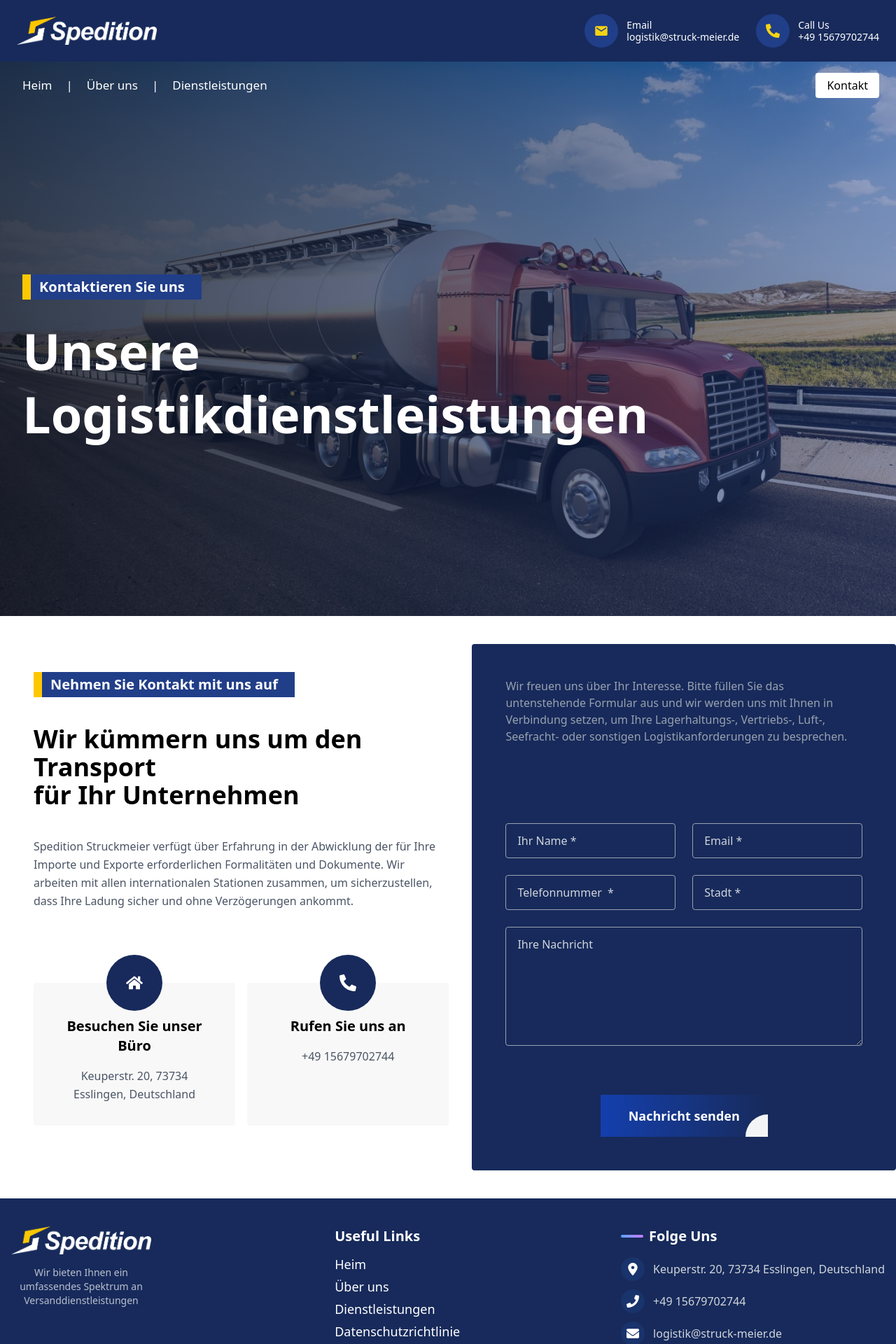
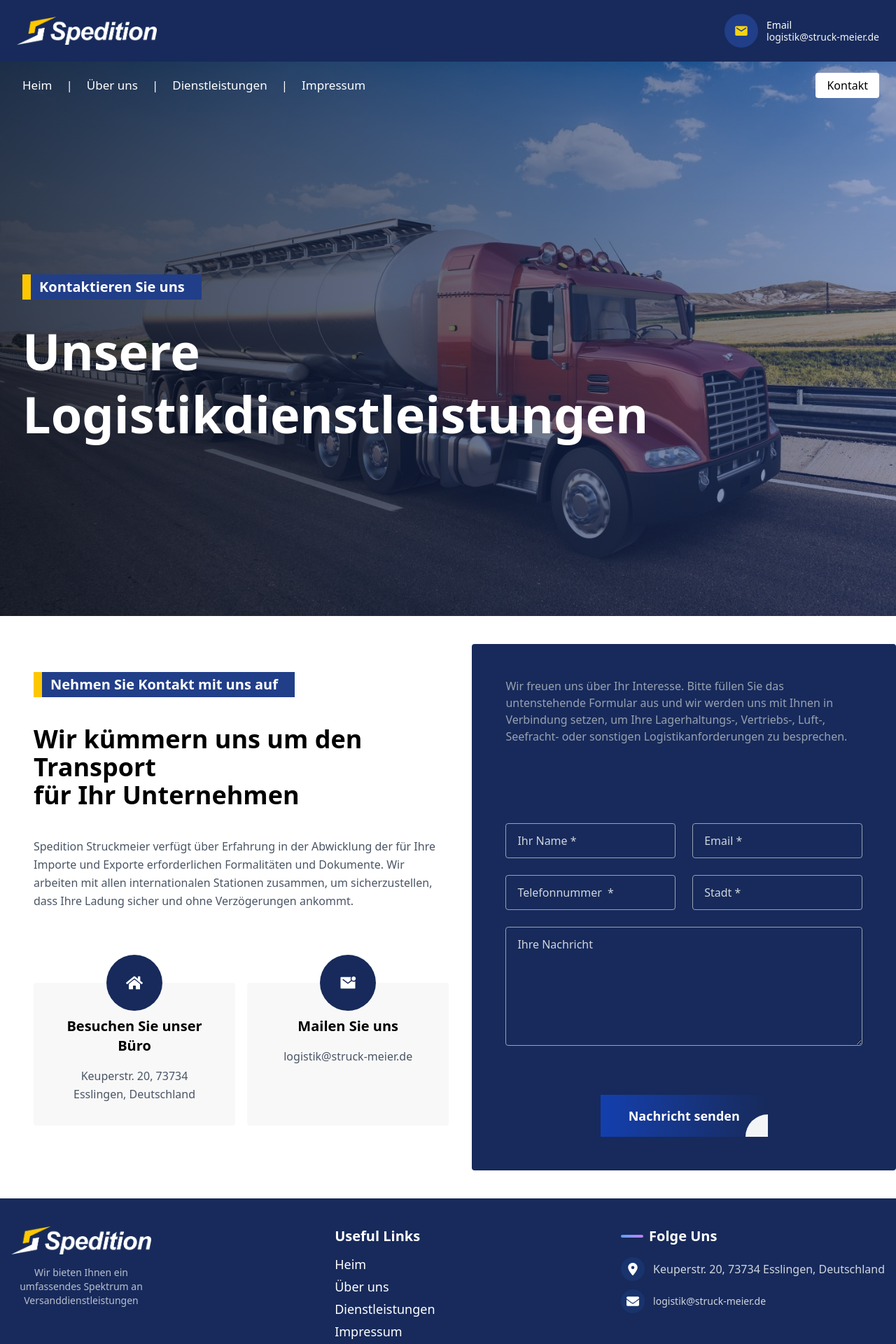
Before and after one commit to Mdsakib999/Logistics-development-3, a React (Vite) app: page /kontakt in a window 1280 px wide. Shown: the top 1920 px of the page at 70% size. Built offline with nearby package versions, Linux system fonts and the light colour scheme.

Commit message:
number commented

```diff
--- a/src/Components/Contact/ContactInfo.jsx
+++ b/src/Components/Contact/ContactInfo.jsx
@@ -12,9 +12,9 @@ export const ContactInfo = () => {
     },
     {
       id: 2,
-      title: "Rufen Sie uns an",
-      description: `+49 15679702744`,
-      icon: <FaPhoneAlt />,
+      title: "Mailen Sie uns",
+      description: `logistik@struck-meier.de`,
+      icon: <IoMailUnreadSharp />,
     },
   ];
 
--- a/src/Components/Home/GetInTouch.jsx
+++ b/src/Components/Home/GetInTouch.jsx
@@ -62,7 +62,7 @@ export const GetInTouch = () => {
                 />
               </div>
 
-             <div>
+              <div>
                 <input
                   type="email"
                   name="email"
@@ -73,7 +73,6 @@ export const GetInTouch = () => {
                   className="w-full px-4 py-3 bg-gray-100 border-none rounded-md placeholder-gray-600 focus:outline-none focus:ring-1 focus:ring-primary"
                 />
               </div>
-
             </div>
 
             {/* Second Row */}
@@ -107,7 +106,6 @@ export const GetInTouch = () => {
             </div>
 
             {/* Third Row */}
-
 
             {/* Topic */}
             <div>
@@ -148,14 +146,16 @@ export const GetInTouch = () => {
               Wir kümmern uns um den Transport Ihres Unternehmens.
             </h3>
             <p className="text-gray-600 leading-relaxed">
-              <span className="font-bold">Spedition Struckmeier</span> verfügt über Erfahrung in der Abwicklung der für Ihre Importe und Exporte erforderlichen Formalitäten und Dokumente. Wir arbeiten mit allen internationalen Stationen zusammen, um sicherzustellen, dass Ihre Ladung sicher und ohne Verzögerungen ankommt.
-
+              <span className="font-bold">Spedition Struckmeier</span> verfügt
+              über Erfahrung in der Abwicklung der für Ihre Importe und Exporte
+              erforderlichen Formalitäten und Dokumente. Wir arbeiten mit allen
+              internationalen Stationen zusammen, um sicherzustellen, dass Ihre
+              Ladung sicher und ohne Verzögerungen ankommt.
             </p>
           </div>
 
           {/* Contact Information */}
           <div>
-
             <div className="flex flex-col gap-4 md:gap-6">
               <div className="flex items-center gap-3">
                 <div className="w-10 h-10 bg-primary rounded-full flex items-center justify-center">
@@ -170,15 +170,20 @@ export const GetInTouch = () => {
                 <div className="w-10 h-10 bg-primary rounded-full flex items-center justify-center">
                   <FaEnvelope className="text-white text-sm" />
                 </div>
-                <span className="text-gray-600">logistik@struck-meier.de</span>
+                <a
+                  href="mailto:logistik@struck-meier.de"
+                  className="text-gray-600 hover:text-yellow-500 transition-colors duration-200"
+                >
+                  logistik@struck-meier.de
+                </a>
               </div>
 
-              <div className="flex items-center gap-3">
+              {/* <div className="flex items-center gap-3">
                 <div className="w-10 h-10 bg-primary rounded-full flex items-center justify-center">
                   <FaPhone className="text-white text-sm" />
                 </div>
                 <span className="text-gray-600">+49 15679702744</span>
-              </div>
+              </div> */}
             </div>
           </div>
 
@@ -206,8 +211,6 @@ export const GetInTouch = () => {
               <span className="text-sm">LinkedIn</span>
             </a>
           </div> */}
-
-
         </div>
       </div>
     </div>
--- a/src/Components/Home/OurExperience.jsx
+++ b/src/Components/Home/OurExperience.jsx
@@ -39,7 +39,7 @@ export const OurExperience = () => {
           </h2>
 
           <div className="flex justify-between items-center flex-wrap gap-4">
-            <div className="flex items-center gap-4">
+            {/* <div className="flex items-center gap-4">
               <SlEarphonesAlt className="w-10 h-10 text-[#172A5B]" />
               <div>
                 <p className="text-md font-light text-gray-500">
@@ -47,7 +47,7 @@ export const OurExperience = () => {
                 </p>
                 <p className="text-md font-semibold">+49 15679702744</p>
               </div>
-            </div>
+            </div> */}
 
             <GradientButton>
               <Link to="/ueber-uns" className="flex items-center gap-1">
--- a/src/Components/SharedComponent/Footer.jsx
+++ b/src/Components/SharedComponent/Footer.jsx
@@ -74,8 +74,12 @@ export default function Footer() {
                 { label: "Heim", to: "/" },
                 { label: "Über uns", to: "/ueber-uns" },
                 { label: "Dienstleistungen", to: "/dienstleistungen" },
+                // {
+                //   label: "Datenschutzrichtlinie",
+                //   to: "/datenschutzrichtlinie",
+                // },
                 {
-                  label: "Datenschutzrichtlinie",
+                  label: "Impressum",
                   to: "/datenschutzrichtlinie",
                 },
                 { label: "Kontakt", to: "/kontakt" },
@@ -122,27 +126,30 @@ export default function Footer() {
                 <div className="p-2 bg-blue-500/10 rounded-full group-hover:bg-blue-500/20 transition-colors">
                   <FaLocationDot size={18} className="text-white" />
                 </div>
-                <span className="text-gray-300 text-sm lg:text-base">
+                <span className="text-gray-300 text-sm lg:text-base hover:text-yellow-400">
                   Keuperstr. 20, 73734 Esslingen, Deutschland
                 </span>
               </div>
 
-              <div className="flex items-center justify-start gap-3 group">
+              {/* <div className="flex items-center justify-start gap-3 group">
                 <div className="p-2 bg-blue-500/10 rounded-full group-hover:bg-blue-500/20 transition-colors">
                   <FaPhone size={18} className="text-white" />
                 </div>
-                <span className="text-gray-300 text-sm lg:text-base">
+                <span className="text-gray-300 text-sm lg:text-base hover:text-yellow-400">
                   +49 15679702744
                 </span>
-              </div>
+              </div> */}
 
               <div className="flex items-center justify-start gap-3 group">
                 <div className="p-2 bg-blue-500/10 rounded-full group-hover:bg-blue-500/20 transition-colors">
                   <FaEnvelope size={18} className="text-white" />
                 </div>
-                <span className="text-gray-300 text-sm lg:text-base">
+                <a
+                  href="mailto:logistik@struck-meier.de"
+                  className="text-gray-300 hover:text-yellow-400 transition-colors duration-200"
+                >
                   logistik@struck-meier.de
-                </span>
+                </a>
               </div>
             </div>
           </div>
--- a/src/Components/SharedComponent/InfoBar.jsx
+++ b/src/Components/SharedComponent/InfoBar.jsx
@@ -36,12 +36,17 @@ const InfoBar = () => {
             </div>
             <div className="leading-tight text-center sm:text-left">
               <p>Email</p>
-              <p>logistik@struck-meier.de</p>
+              <a
+                  href="mailto:logistik@struck-meier.de"
+                  className="text-gray-100 hover:text-yellow-400 transition-colors duration-200"
+                >
+                  logistik@struck-meier.de
+                </a>
             </div>
           </div>
 
           {/* Phone */}
-          <div className="flex items-center gap-2 sm:gap-3">
+          {/* <div className="flex items-center gap-2 sm:gap-3">
             <div className="bg-tertiary rounded-full w-9 h-9 sm:w-10 sm:h-10 md:w-12 md:h-12 flex items-center justify-center">
               <FaPhoneAlt className="text-secondary w-4 h-4 sm:w-5 sm:h-5" />
             </div>
@@ -49,7 +54,7 @@ const InfoBar = () => {
               <p>Call Us</p>
               <p>+49 15679702744</p>
             </div>
-          </div>
+          </div> */}
         </div>
       </div>
     </div>
--- a/src/Components/SharedComponent/Navbar.jsx
+++ b/src/Components/SharedComponent/Navbar.jsx
@@ -70,6 +70,7 @@ export default function Navbar() {
     { name: "Heim", path: "/" },
     { name: "Über uns", path: "/ueber-uns" },
     { name: "Dienstleistungen", path: "/dienstleistungen" },
+    { name: "Impressum", path: "/datenschutzrichtlinie" },
     // { name: "Pricing", path: "/pricing" },
     // { name: "Kontakt", path: "/kontakt" },
     // { name: "Blogs", path: "/blog" },
@@ -179,14 +180,14 @@ export default function Navbar() {
                   </NavLink>
                 </li>
               ))}
-              <div className="flex justify-center gap-3 text-xl text-gray-700">
+              {/* <div className="flex justify-center gap-3 text-xl text-gray-700">
                 <FaInstagram />
                 <FaFacebook />
                 <FaXTwitter />
                 <FaLinkedinIn />
-              </div>
+              </div> */}
               <Link to={"/kontakt"}>
-                <button className="bg-black text-white w-full py-2 mt-2">
+                <button className="bg-black text-white hover:text-yellow-400 w-full py-2 mt-2">
                   Kontakt
                 </button>
               </Link>
--- a/src/Pages/Datenschutzrichtlinie.jsx
+++ b/src/Pages/Datenschutzrichtlinie.jsx
@@ -20,11 +20,11 @@ const Datenschutzrichtlinie = () => {
 
 				</p>
 				<p className="mb-2 text-base sm:text-lg">
-					<strong>Telefon: </strong>{" "}
+					{/* <strong>Telefon: </strong>{" "}
 					<a href="tel:+4915679702744" className="">
 						+49 15679702744
-					</a>
-					<br />
+					</a> */}
+					{/* <br /> */}
 					<strong>E-Mail: </strong> logistik@struck-meier.de
 				</p>
 				<h2 className="text-lg sm:text-xl md:text-2xl font-semibold mt-4 mb-2">
@@ -78,11 +78,11 @@ const Datenschutzrichtlinie = () => {
 					<br />
 					Keuperstr. 20, 73734 Esslingen, Deutschland
 					<br />
-					<strong>Telefon:</strong>{" "}
+					{/* <strong>Telefon:</strong>{" "}
 					<a href="tel:+4915679702744" className="">
 						+49 15679702744
 					</a>
-					<br />
+					<br /> */}
 					<strong>E-Mail:</strong> logistik@struck-meier.de
 					<br />
 				</p>
```
